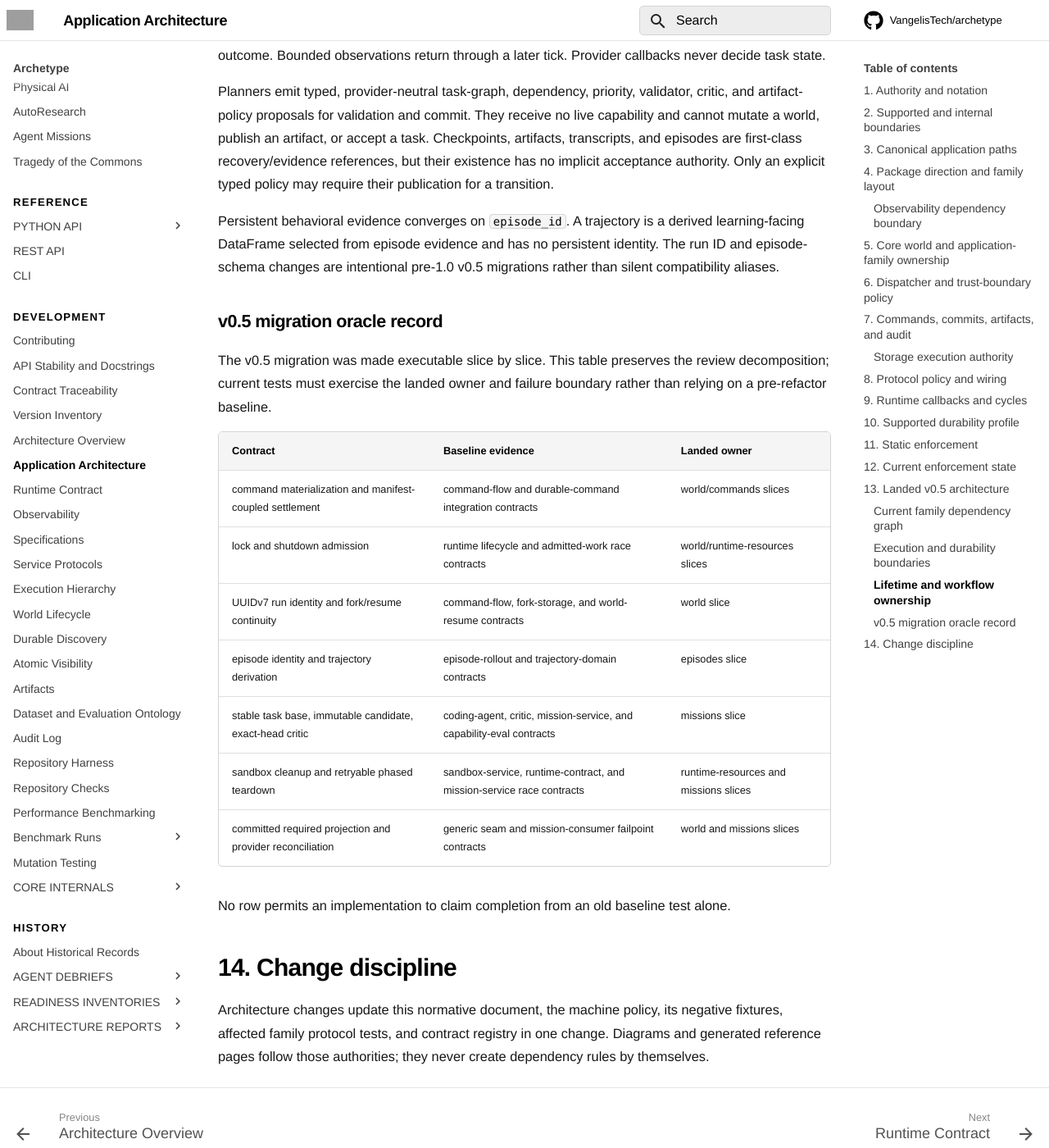
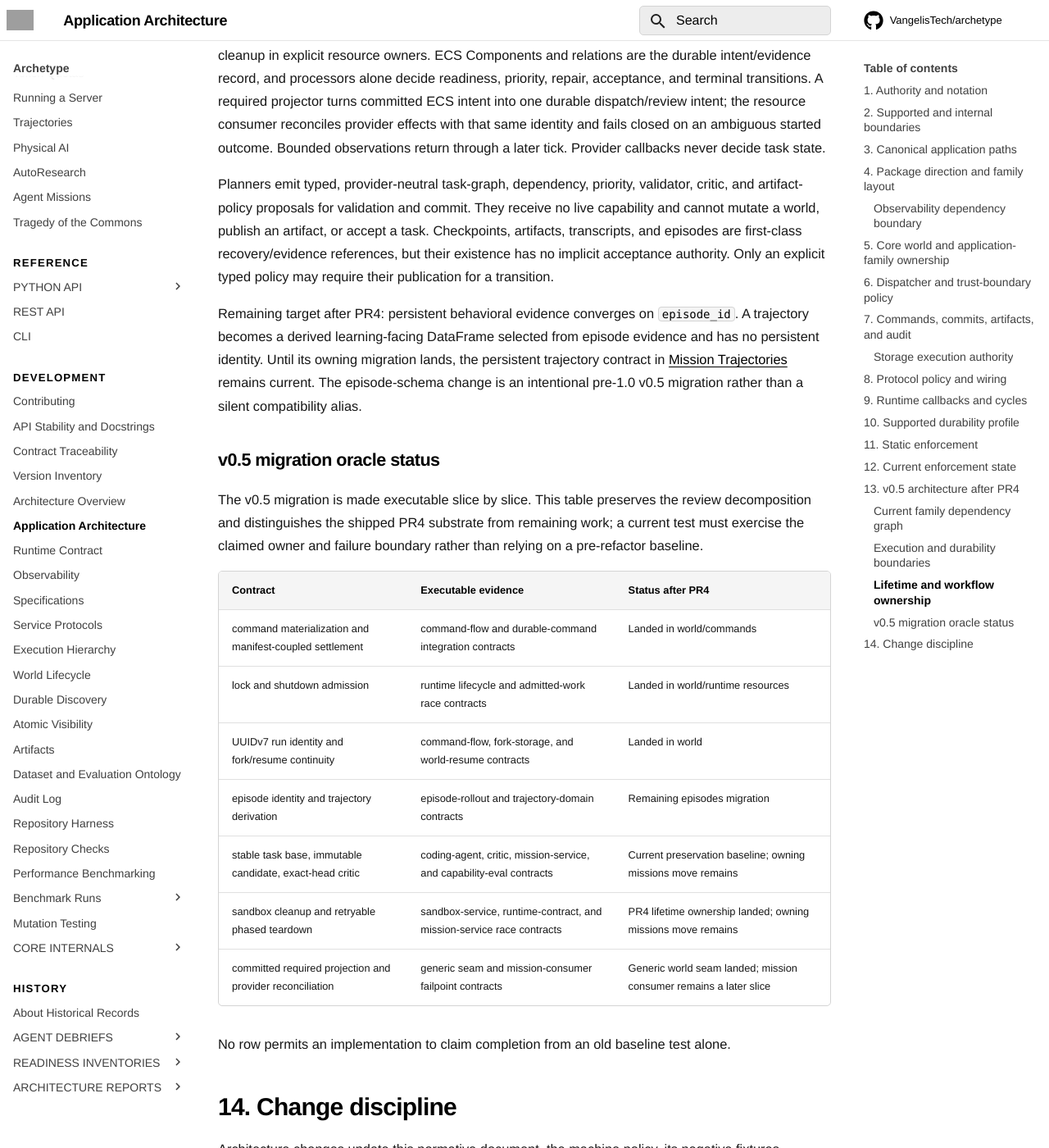
Before and after one commit to VangelisTech/archetype, an MkDocs documentation site: the page built from docs/guide/application-architecture.md, in a window 1280 px wide and 1400 px high, scrolled down 19503 px. Shown: the whole window at 82% size. Built offline with MkDocs 1.6.1 and Material for MkDocs 9.7.7, drawn with Linux system fonts in a browser that asks for light colours; comment, search, counter and statistics services are not loaded; some of the changed text lies outside the part shown; grey boxes are pictures that could not be loaded.

Commit message:
docs(workflows): align PR4 operation boundaries
Signed-off-by: Everett Kleven <ekleven@vangelis.tech>

```diff
--- a/docs/guide/application-architecture.md
+++ b/docs/guide/application-architecture.md
@@ -565,9 +565,10 @@
 transcript stages have landed. Physical workflows are reachable through exact
 dispatcher operations exposed by `ArchetypeRuntime`; their former raw-service
 bridges and all six Issue #589 architecture exceptions are gone. Transcript
-ingestion is reachable through runtime/API operations and writes only
-sanitized narrative to typed rows linked to the common artifact occurrence.
-It does not implicitly spawn mission Components. The provisional
+ingestion is reachable through a trusted runtime operation and writes only
+sanitized narrative to typed rows linked to the common artifact occurrence;
+its PR4 registration is not actor-aware. It does not implicitly spawn mission
+Components. The provisional
 `archetype.experiments` package and its two unsafe logging exceptions are gone.
 The architecture manifest currently has no owned migration exceptions.
 
@@ -584,11 +585,14 @@
 operation models live with the commands or owning family. There is no generic
 command envelope, facade bridge, or compatibility auth re-export.
 
-## 13. Landed v0.5 architecture
+## 13. v0.5 architecture after PR4
 
-This section records the architecture materialized by the v0.5 refactor. It is
-current and normative. Future moves must update policy, focused
-specifications, and executable oracles atomically.
+This section records the ratified v0.5 architecture and its status after PR4.
+The dispatcher, exact-operation, composition, and runtime-resource ownership
+described here are current. Later behavioral migrations are explicitly marked
+as targets and do not override their current focused specifications. Every
+move must update policy, focused specifications, and executable oracles
+atomically.
 
 Families own behavior. Commands validate. Dispatcher governs entry. Scheduler owns durability. World owns state/tick/run identity. RuntimeResources owns lifetime.
 
@@ -738,26 +742,30 @@
 implicit acceptance authority. Only an explicit typed policy may require
 their publication for a transition.
 
-Persistent behavioral evidence converges on `episode_id`. A trajectory is a
-derived learning-facing DataFrame selected from episode evidence and has no
-persistent identity. The run ID and episode-schema changes are intentional
-pre-1.0 v0.5 migrations rather than silent compatibility aliases.
+Remaining target after PR4: persistent behavioral evidence converges on
+`episode_id`. A trajectory becomes a derived learning-facing DataFrame
+selected from episode evidence and has no persistent identity. Until its
+owning migration lands, the persistent trajectory contract in
+[Mission Trajectories](trajectories.md) remains current. The episode-schema
+change is an intentional pre-1.0 v0.5 migration rather than a silent
+compatibility alias.
 
-### v0.5 migration oracle record
+### v0.5 migration oracle status
 
-The v0.5 migration was made executable slice by slice. This table preserves
-the review decomposition; current tests must exercise the landed owner and
-failure boundary rather than relying on a pre-refactor baseline.
+The v0.5 migration is made executable slice by slice. This table preserves
+the review decomposition and distinguishes the shipped PR4 substrate from
+remaining work; a current test must exercise the claimed owner and failure
+boundary rather than relying on a pre-refactor baseline.
 
-| Contract | Baseline evidence | Landed owner |
+| Contract | Executable evidence | Status after PR4 |
 |---|---|---|
-| command materialization and manifest-coupled settlement | command-flow and durable-command integration contracts | world/commands slices |
-| lock and shutdown admission | runtime lifecycle and admitted-work race contracts | world/runtime-resources slices |
-| UUIDv7 run identity and fork/resume continuity | command-flow, fork-storage, and world-resume contracts | world slice |
-| episode identity and trajectory derivation | episode-rollout and trajectory-domain contracts | episodes slice |
-| stable task base, immutable candidate, exact-head critic | coding-agent, critic, mission-service, and capability-eval contracts | missions slice |
-| sandbox cleanup and retryable phased teardown | sandbox-service, runtime-contract, and mission-service race contracts | runtime-resources and missions slices |
-| committed required projection and provider reconciliation | generic seam and mission-consumer failpoint contracts | world and missions slices |
+| command materialization and manifest-coupled settlement | command-flow and durable-command integration contracts | Landed in world/commands |
+| lock and shutdown admission | runtime lifecycle and admitted-work race contracts | Landed in world/runtime resources |
+| UUIDv7 run identity and fork/resume continuity | command-flow, fork-storage, and world-resume contracts | Landed in world |
+| episode identity and trajectory derivation | episode-rollout and trajectory-domain contracts | Remaining episodes migration |
+| stable task base, immutable candidate, exact-head critic | coding-agent, critic, mission-service, and capability-eval contracts | Current preservation baseline; owning missions move remains |
+| sandbox cleanup and retryable phased teardown | sandbox-service, runtime-contract, and mission-service race contracts | PR4 lifetime ownership landed; owning missions move remains |
+| committed required projection and provider reconciliation | generic seam and mission-consumer failpoint contracts | Generic world seam landed; mission consumer remains a later slice |
 
 No row permits an implementation to claim completion from an old baseline test
 alone.
```
Also changed, not shown: other parts of docs/guide/application-architecture.md (+3 -3 lines), docs/guide/autoresearch.md (+30 -38 lines), docs/guide/observability.md (+19 -19 lines), docs/guide/physical-ai.md (+8 -8 lines), docs/guide/trajectories.md (+1 -1 lines).
